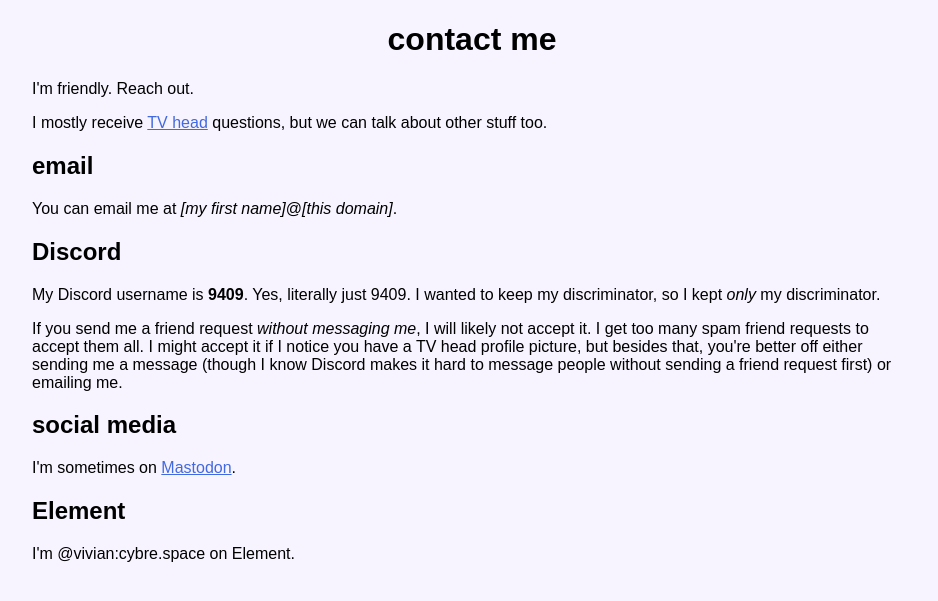
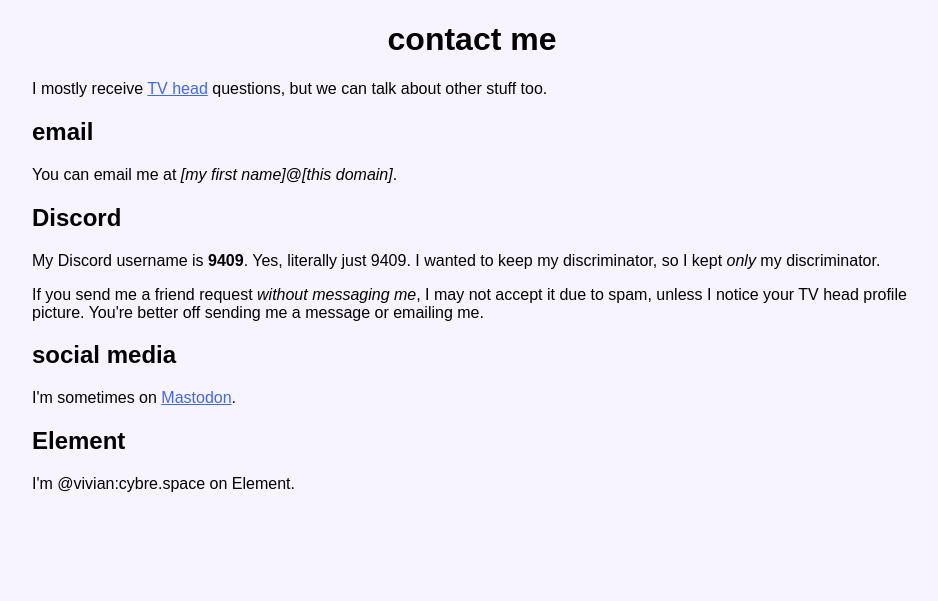
Before and after one commit to Roachbones/Roachbones.github.io, a Jekyll site: the page contact.html, which Jekyll copies as it is, in a window 1280 px wide. Shown: the top 601 px of the page, without its empty margins (168-1106 px from the left). Built offline with Jekyll 4.4.1, drawn with Linux system fonts in a browser that asks for light colours.

Commit message:
Brevitize

```diff
--- a/contact.html
+++ b/contact.html
@@ -13,7 +13,6 @@
 
 <main>
 
-<p>I'm friendly. Reach out.</p>
 <p>I mostly receive <a href="/tv_head">TV head</a> questions, but we can talk about other stuff too.</p>
 
 <h2>email</h2>
@@ -21,7 +20,7 @@
 
 <h2>Discord</h2>
 <p>My Discord username is <strong>9409</strong>. Yes, literally just 9409. I wanted to keep my discriminator, so I kept <em>only</em> my discriminator.</p>
-<p>If you send me a friend request <em>without messaging me</em>, I will likely not accept it. I get too many spam friend requests to accept them all. I might accept it if I notice you have a TV head profile picture, but besides that, you're better off either sending me a message (though I know Discord makes it hard to message people without sending a friend request first) or emailing me.</p>
+<p>If you send me a friend request <em>without messaging me</em>, I may not accept it due to spam, unless I notice your TV head profile picture. You're better off sending me a message or emailing me.</p>
 
 <h2>social media</h2>
 <p>I'm sometimes on <a rel="me" href="https://mastodon.social/@vivianrose">Mastodon</a>.</p>
```
